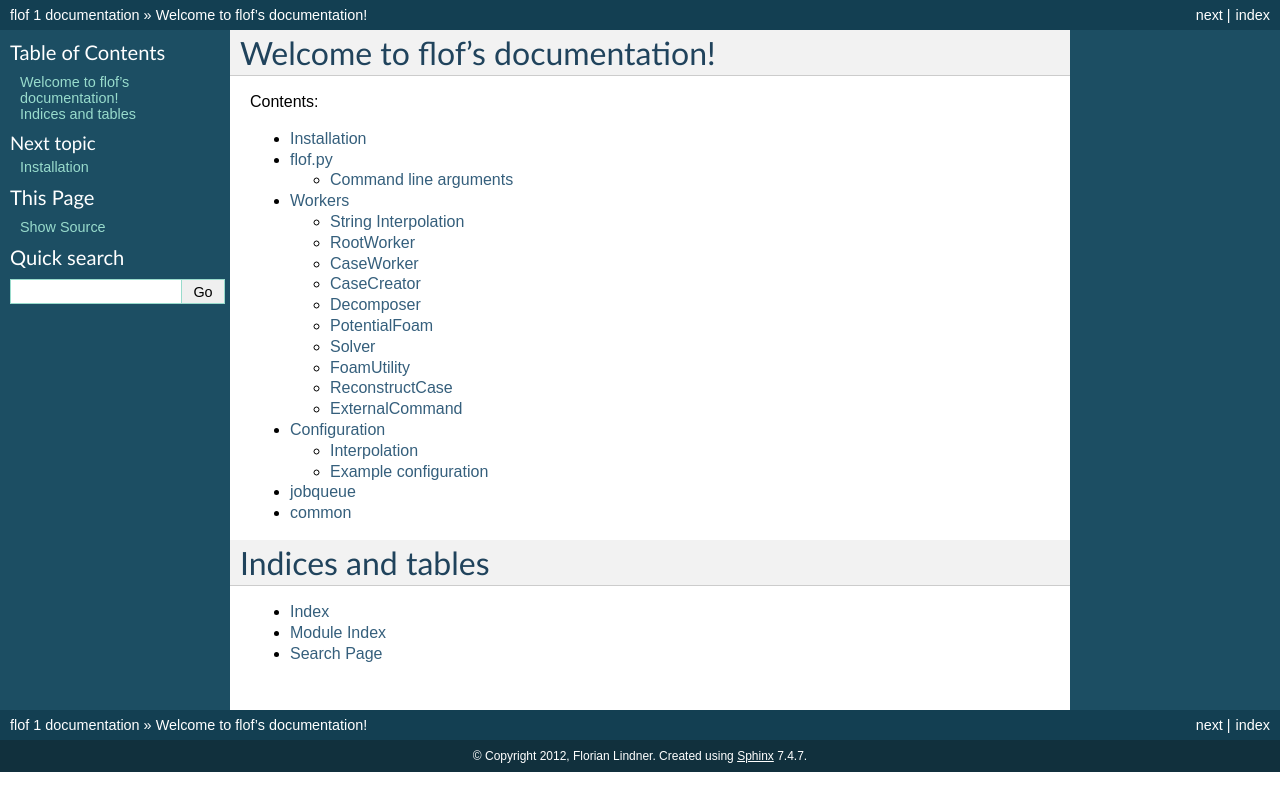
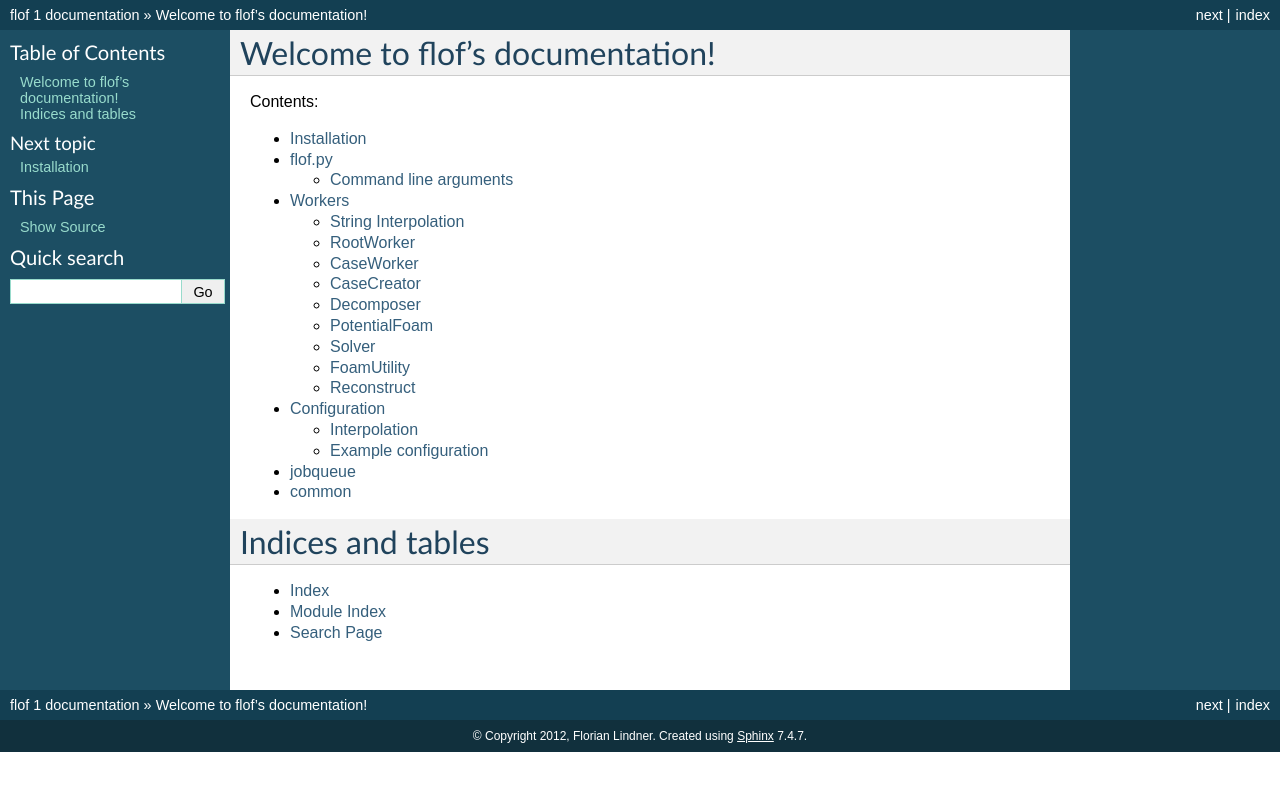
Before and after one commit to floli/flof, a Sphinx documentation site: the page built from doc/index.rst, in a window 1280 px wide. Shown: the top 811 px of the page. Built offline with Sphinx 7.4.7, drawn with Linux system fonts in a browser that asks for light colours; pages that are not in the unit, such as notebooks, are missing from menus.

Commit message:
Documentation.

```diff
--- a/doc/workers.rst
+++ b/doc/workers.rst
@@ -63,14 +63,8 @@ FoamUtility
     :members:
     :undoc-members:
 
-ReconstructCase
----------------
-.. autoclass:: workers.foamutility.ReconstructCase
+Reconstruct
+-----------
+.. autoclass:: workers.foamutility.Reconstruct
     :members:
     :undoc-members:
-
-ExternalCommand
----------------
-.. autoclass:: workers.workers.ExternalCommand
-    :members:
-    :undoc-members:
```
